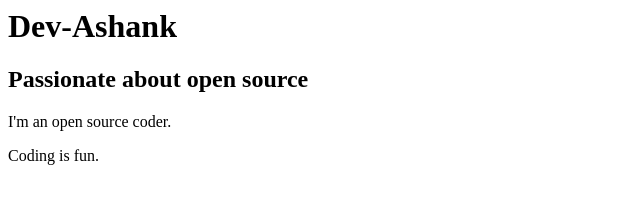
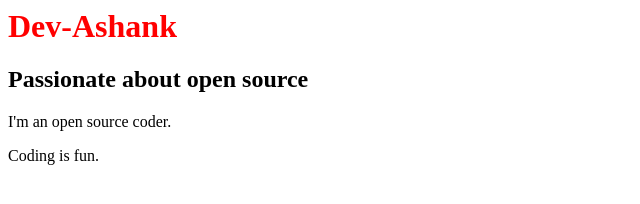
Before and after one commit to Dev-Ashank/Dev-Ashank.github.io, a plain HTML site: page index.html in a window 1280 px wide. Shown: the whole page, without its empty margins (0-640 px from the left). Drawn offline with Linux system fonts and the light colour scheme.

Commit message:
added cooler to head

```diff
--- a/index.html
+++ b/index.html
@@ -1,6 +1,15 @@
 <html>
   <head>
     <title> My first Website </title>
+    <style>
+      h1
+      {
+        color: red;
+
+      }
+    </style>
+
+
   </head>
   <body>
 
```
